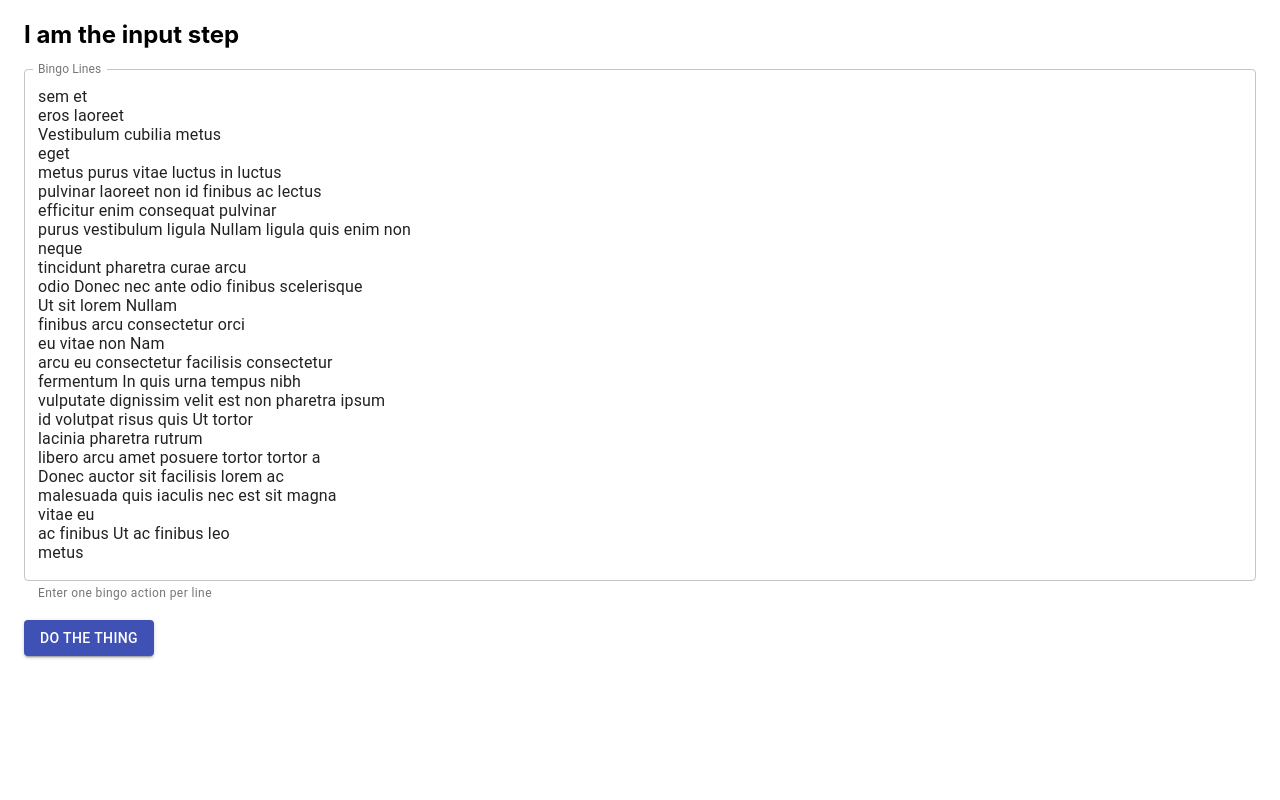
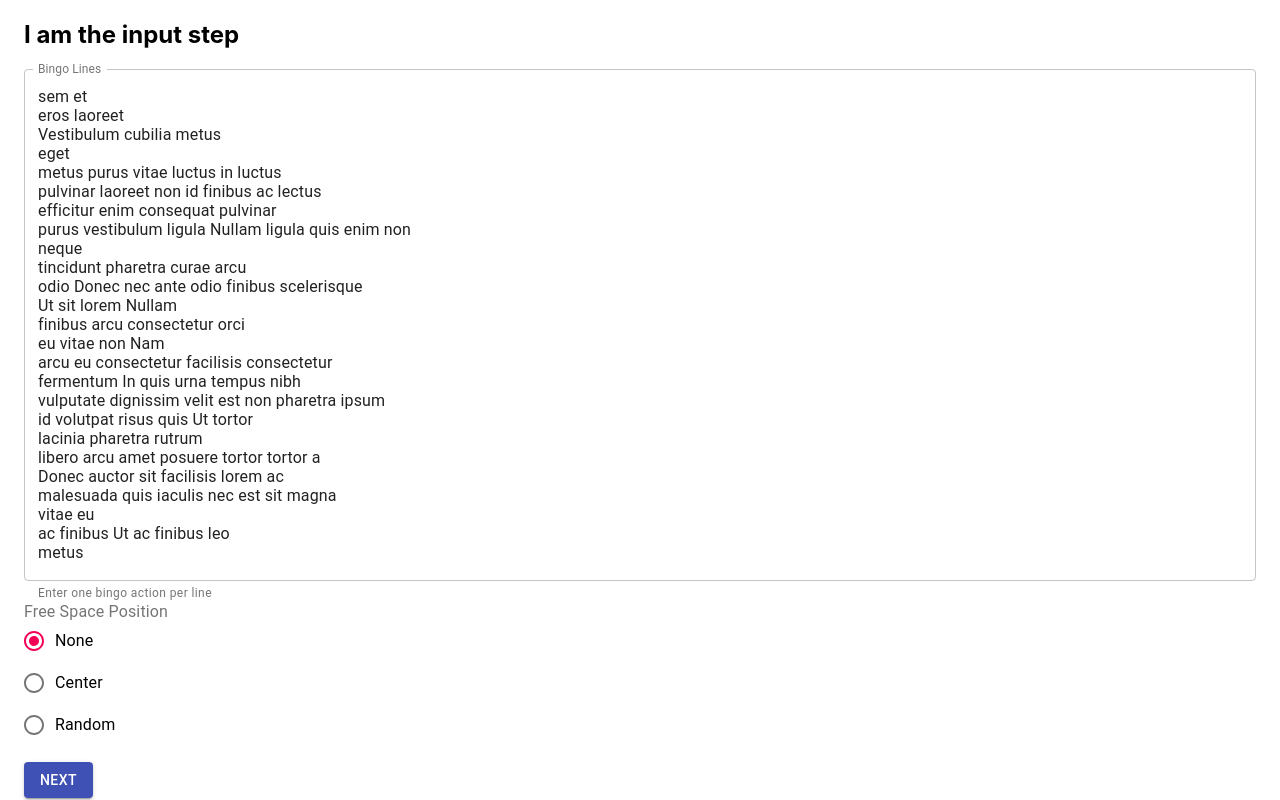
Before and after one commit to DSurguy/bingo-builder, a React (Vite) app: page / in a window 1280 px wide. Built offline with nearby package versions, Linux system fonts and the light colour scheme.

Commit message:
Add optional free space

```diff
--- a/src/App.tsx
+++ b/src/App.tsx
@@ -4,6 +4,7 @@ import RenderStep from './steps/RenderStep'
 import OutputStep from './steps/OutputStep'
 import './App.css'
 import { LineAndStyle } from './types'
+import { FreeSpaceSetting, InputStepOutput } from './steps/types'
 
 enum Step {
   input,
@@ -14,10 +15,12 @@ enum Step {
 function App() {
   const [step, setStep] = useState(Step.input);
   const [linesToRender, setLinesToRender] = useState([] as string[]);
+  const [freeSpaceSetting, setFreeSpaceSetting] = useState("" as FreeSpaceSetting);
   const [linesAndStyles, setLinesAndStyles] = useState([] as LineAndStyle[]);
 
-  const onInputStepComplete = (linesToRender: string[]) => {
-    setLinesToRender(linesToRender);
+  const onInputStepComplete = (output: InputStepOutput) => {
+    setLinesToRender(output.lines);
+    setFreeSpaceSetting(output.freeSpaceSetting);
     setStep(Step.render);
   }
 
@@ -34,7 +37,7 @@ function App() {
       return <RenderStep linesToRender={linesToRender} onComplete={onRenderStepComplete} />
     }
     case Step.output: {
-      return <OutputStep linesAndStyles={linesAndStyles} />
+      return <OutputStep linesAndStyles={linesAndStyles} freeSpaceSetting={freeSpaceSetting} />
     }
     default: return <div></div>
   }
--- a/src/steps/InputStep.tsx
+++ b/src/steps/InputStep.tsx
@@ -1,10 +1,11 @@
 import React, { MouseEvent, useState } from 'react'
-import { TextField, Button, Box, Container } from '@material-ui/core'
+import { TextField, Button, Box, Container, FormControl, FormLabel, RadioGroup, FormControlLabel, Radio } from '@material-ui/core'
 import lineSeedWords from '../lipsumSeed';
 import { getRandomIntInclusive } from '../utils/random';
+import { FreeSpaceSetting, InputStepOutput } from './types';
 
 type Props = {
-  onComplete: (linesToRender: string[]) => void;
+  onComplete: (output: InputStepOutput) => void;
 }
 
 export default function InputStep({ onComplete }: Props) {
@@ -13,13 +14,17 @@ export default function InputStep({ onComplete }: Props) {
     return new Array(numberOfWords).fill("").map(() => lineSeedWords[getRandomIntInclusive(0, lineSeedWords.length - 1)]).join(' ');
   }).join("\n");
   const [lines, setLines] = useState(lineSeed)
+  const [freeSpaceSetting, setFreeSpaceSetting] = useState(FreeSpaceSetting.none)
 
   const onBingoLinesChange = (e: React.ChangeEvent<HTMLInputElement>) => {
     setLines(e.target.value)
   }
 
-  const onDoTheThingClick = (e: MouseEvent) => {
-    onComplete(lines.split(/\n/g).map(line => line.trim()));
+  const onNextClick = (e: MouseEvent) => {
+    onComplete({
+      lines: lines.split(/\n/g).map(line => line.trim()),
+      freeSpaceSetting
+    });
   }
 
   return (
@@ -41,14 +46,22 @@ export default function InputStep({ onComplete }: Props) {
           }}
           variant="outlined"
         ></TextField>
+        <FormControl component="fieldset">
+          <FormLabel component="legend">Free Space Position</FormLabel>
+          <RadioGroup aria-label="Free Space Position" name="freeSpacePosition" value={freeSpaceSetting} onChange={e => setFreeSpaceSetting(e.target.value as FreeSpaceSetting)}>
+            <FormControlLabel value={FreeSpaceSetting.none} control={<Radio />} label="None" />
+            <FormControlLabel value={FreeSpaceSetting.center} control={<Radio />} label="Center" />
+            <FormControlLabel value={FreeSpaceSetting.random} control={<Radio />} label="Random" />
+          </RadioGroup>
+        </FormControl>
       </Box>
       <Box className="actions" marginTop={2}>
         <Button
           variant="contained"
           color="primary"
-          onClick={onDoTheThingClick}
+          onClick={onNextClick}
         >
-          Do the thing
+          Next
         </Button>
       </Box>
     </Container>
--- a/src/steps/OutputStep.tsx
+++ b/src/steps/OutputStep.tsx
@@ -6,6 +6,8 @@ import jsPDF from 'jspdf';
 import { LineAndStyle } from '../types';
 import { PaperSizeMillis, SingleBoxSizeMilli } from '../utils/constants';
 import { pxFontToPt } from '../utils/conversions';
+import { FreeSpaceSetting } from './types';
+import { getRandomIntInclusive } from '../utils/random';
 
 const useStyles = makeStyles({
   gridLayout: {
@@ -17,21 +19,31 @@ const useStyles = makeStyles({
 
 type Props = {
   linesAndStyles: LineAndStyle[];
+  freeSpaceSetting: FreeSpaceSetting;
 }
 
-export default function OutputStep({ linesAndStyles }: Props) {
+export default function OutputStep({ linesAndStyles, freeSpaceSetting }: Props) {
   const [numGrids, setNumGrids] = useState('4');
   const [numGridsError, setNumGridsError] = useState("");
   const [grids, setGrids] = useState([] as Props['linesAndStyles'][][])
   const gridClasses = gridStyles();
   const styles = useStyles();
 
-  const linesToGrid = (lines: Props['linesAndStyles']) => lines.reduce((rows, lineAndStyle, index) => {
-    const rowIndex = Math.floor(index / 5);
-    if (!rows[rowIndex]) rows[rowIndex] = [];
-    rows[rowIndex].push(lineAndStyle);
-    return rows;
-  }, [] as Props['linesAndStyles'][]);
+  const linesToGrid = (lines: Props['linesAndStyles']) => {
+    let freeSpaceIndex: number;
+    switch(freeSpaceSetting) {
+      case FreeSpaceSetting.center: freeSpaceIndex = Math.floor( lines.length / 2); break;
+      case FreeSpaceSetting.random: freeSpaceIndex = getRandomIntInclusive(0, lines.length-1); break;
+      default: freeSpaceIndex = -1;
+    }
+    return lines.reduce((rows, lineAndStyle, index) => {
+      const rowIndex = Math.floor(index / 5);
+      if (!rows[rowIndex]) rows[rowIndex] = [];
+      if( freeSpaceSetting !== FreeSpaceSetting.none && index === freeSpaceIndex ) rows[rowIndex].push({line: "", fontSize: 16})
+      else rows[rowIndex].push(lineAndStyle);
+      return rows;
+    }, [] as Props['linesAndStyles'][]);
+  };
 
   const onNumGridsChange = (e: React.ChangeEvent<HTMLInputElement>) => {
     const parsedValue = parseInt(e.target.value);
--- /dev/null
+++ b/src/steps/types.ts
@@ -0,0 +1,10 @@
+export enum FreeSpaceSetting {
+  none = "",
+  center = "center",
+  random = "random"
+}
+
+export type InputStepOutput = {
+  lines: string[];
+  freeSpaceSetting: FreeSpaceSetting;
+}
```
